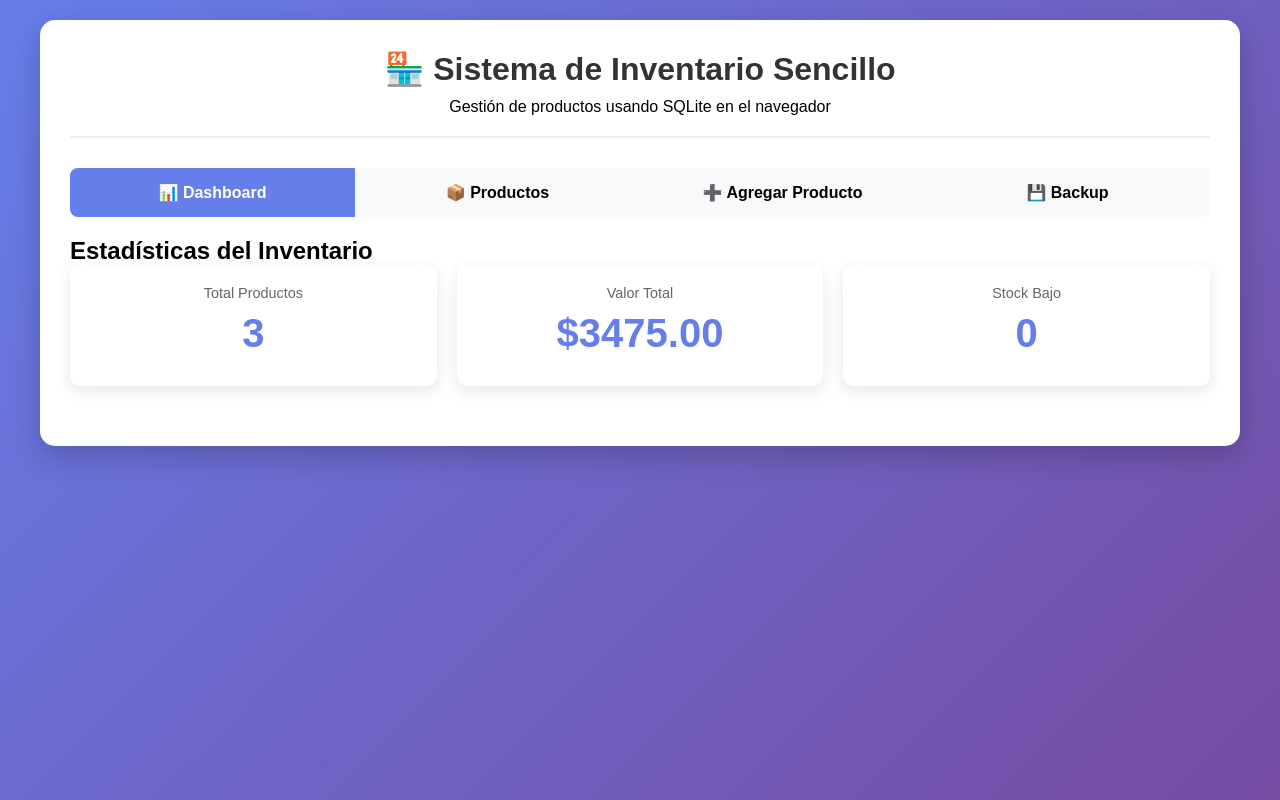
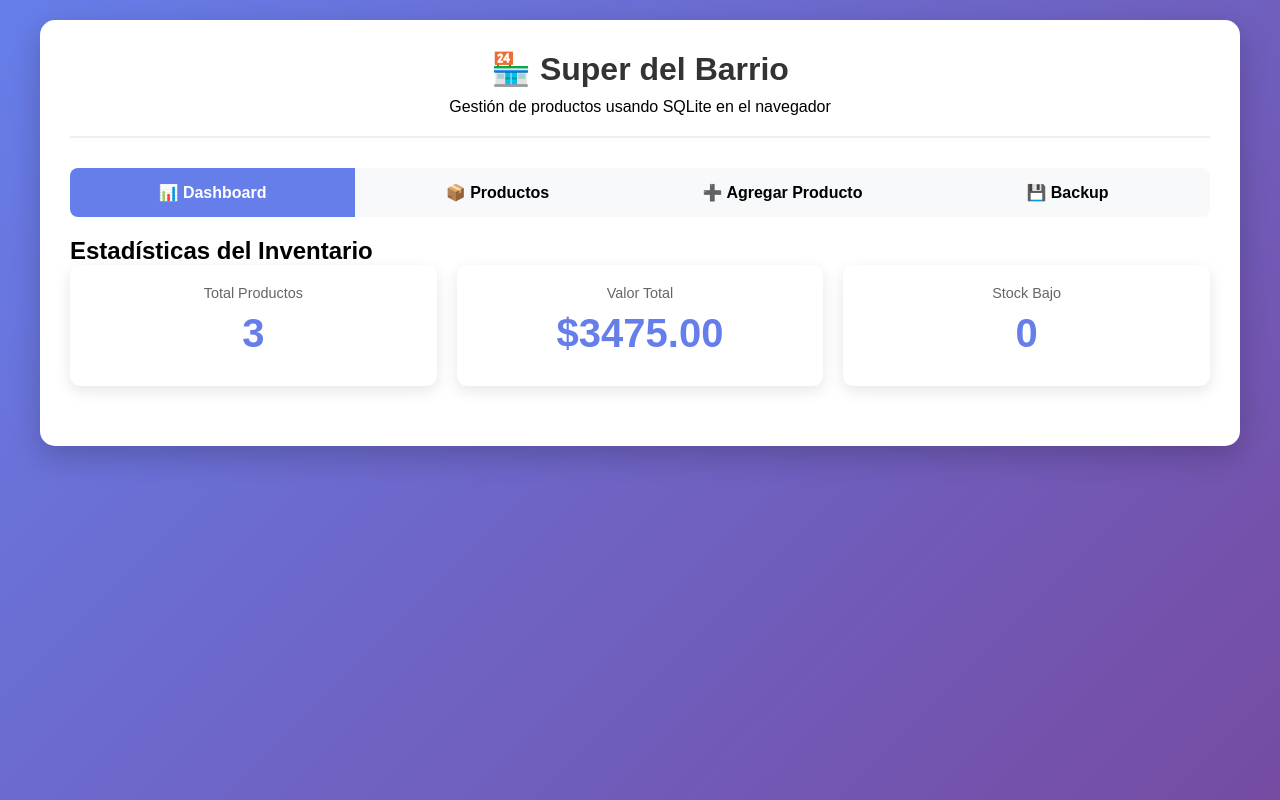
Before and after one commit to Is-8a-ndy/Database_1, a plain HTML site: page index.html in a window 1280 px wide. Drawn offline with nearby package versions, Linux system fonts and the light colour scheme.

Commit message:
Update index.html

```diff
--- a/index.html
+++ b/index.html
@@ -325,7 +325,7 @@
 <body>
     <div class="container">
         <header>
-            <h1>🏪 Sistema de Inventario Sencillo</h1>
+            <h1>🏪 Super del Barrio</h1>
             <p>Gestión de productos usando SQLite en el navegador</p>
         </header>
 
```
